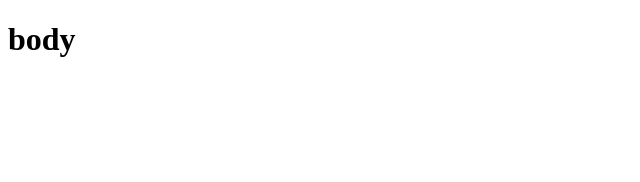
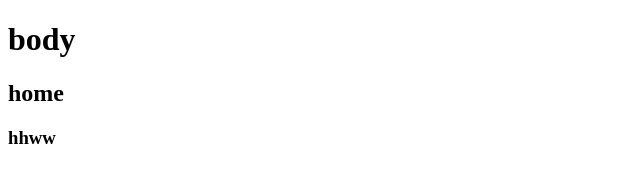
Before and after one commit to niloofar211/flo, a plain HTML site: page index.html in a window 1280 px wide. Shown: the whole page, without its empty margins (0-640 px from the left). Drawn offline with Linux system fonts and the light colour scheme.

Commit message:
add slide

```diff
--- a/index.html
+++ b/index.html
@@ -7,5 +7,7 @@
 </head>
 <body>
     <h1>body</h1>
+    <h2>home</h2>
+    <h3>hhww</h3>
 </body>
 </html>
```
